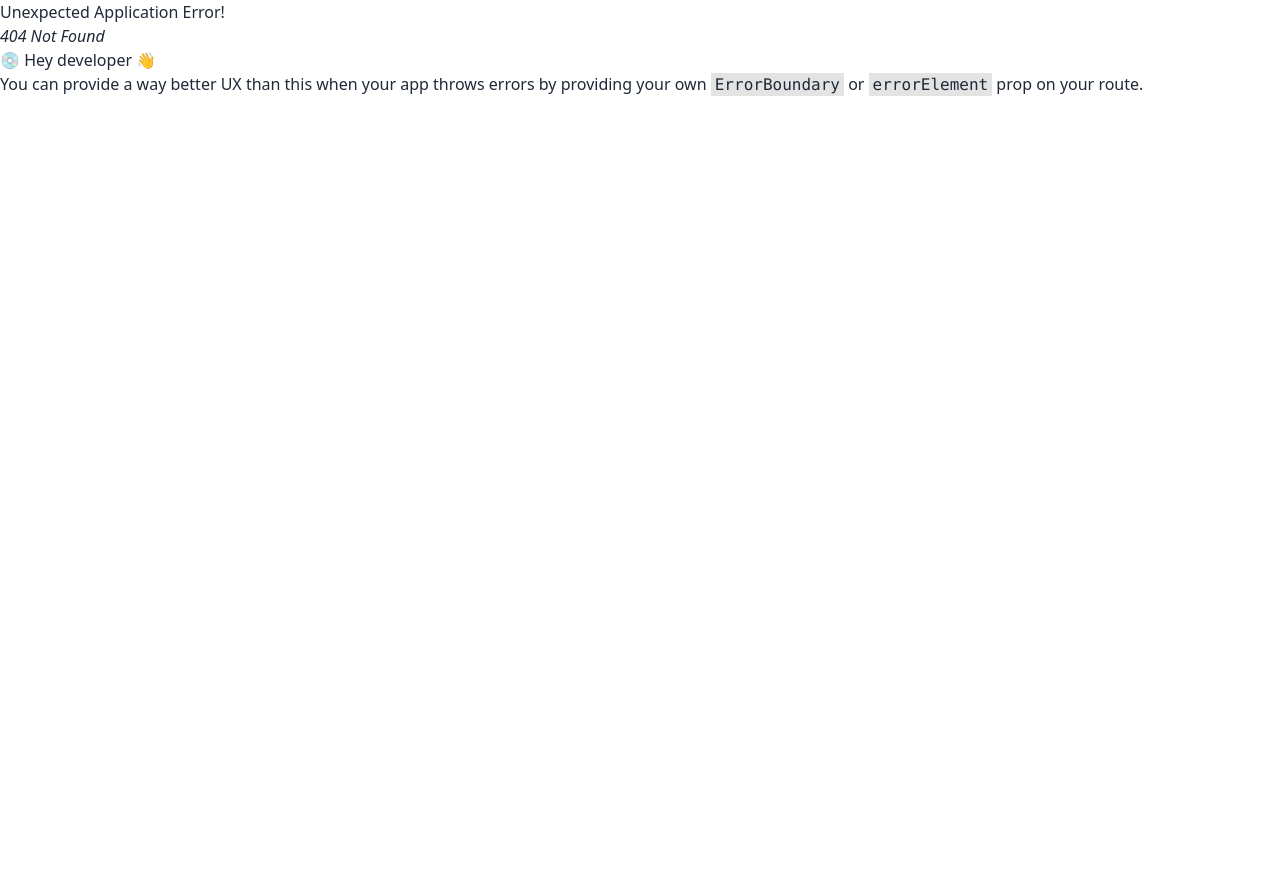
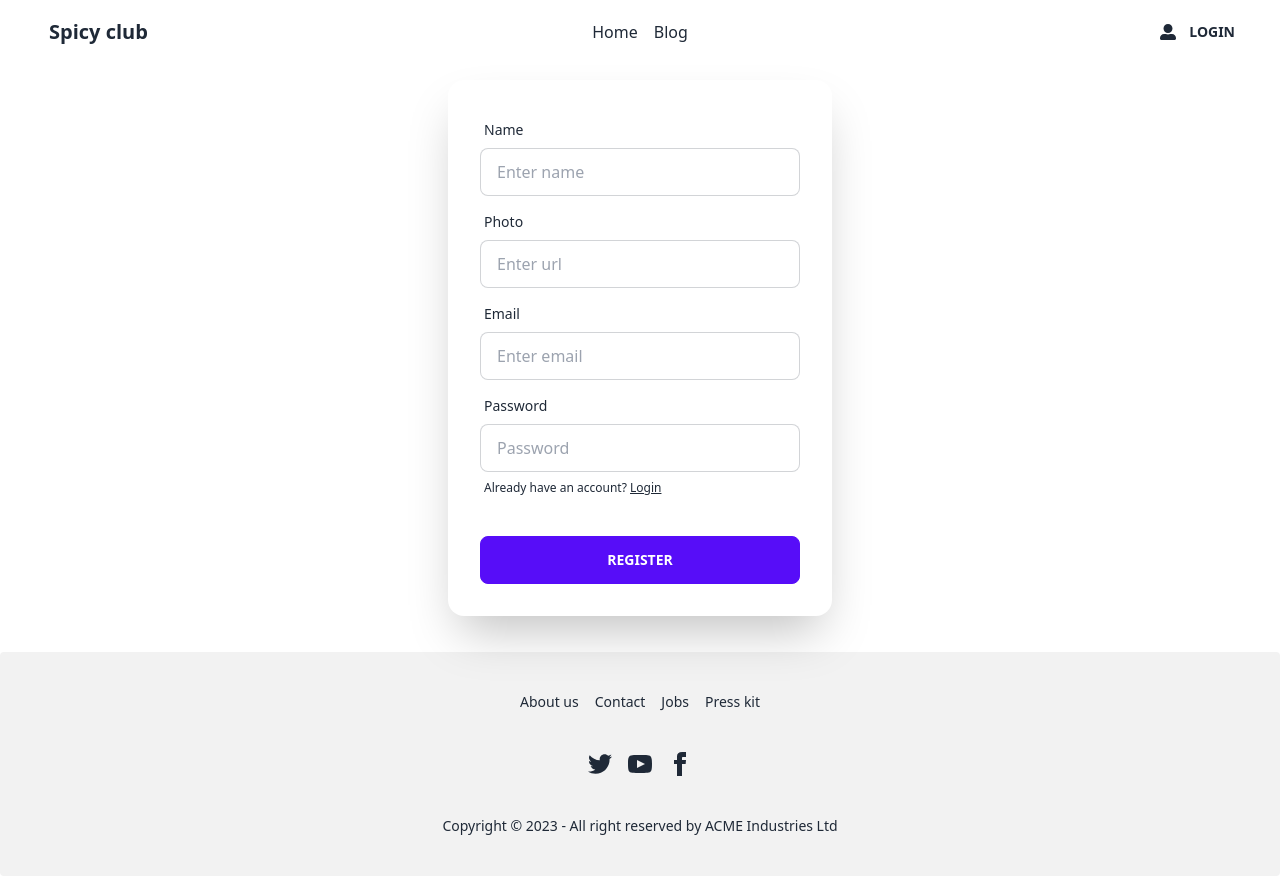
Before and after one commit to maksudur-pro/spicy-club-client, a React (Vite) app: page /register in a window 1280 px wide. Before the commit this address had no page. Before the commit the page ends 800 px from the top, so only its background shows below. Built offline with nearby package versions, Linux system fonts and the light colour scheme; no server answers.

Commit message:
added firebase signin signout

```diff
--- a/src/main.jsx
+++ b/src/main.jsx
@@ -4,9 +4,12 @@ import App from "./App.jsx";
 import "./index.css";
 import { RouterProvider } from "react-router-dom";
 import router from "./routes/routes.jsx";
+import AuthProvider from "./providers/AuthProvider.jsx";
 
 ReactDOM.createRoot(document.getElementById("root")).render(
   <React.StrictMode>
-    <RouterProvider router={router}></RouterProvider>
+    <AuthProvider>
+      <RouterProvider router={router}></RouterProvider>
+    </AuthProvider>
   </React.StrictMode>
 );
--- a/src/pages/ChefDetails/ChefDetails.jsx
+++ b/src/pages/ChefDetails/ChefDetails.jsx
@@ -20,7 +20,7 @@ const ChefDetails = () => {
     <div className="my-container">
       <div className="card lg:card-side bg-base-100 shadow-xl">
         <figure>
-          <img src={picture} alt="Album" />
+          <img src={picture} className="w-80 h-96" alt="Album" />
         </figure>
         <div className="card-body">
           <h2 className="card-title">{name}</h2>
--- a/src/pages/Home/Banner/Banner.jsx
+++ b/src/pages/Home/Banner/Banner.jsx
@@ -2,11 +2,8 @@ import React from "react";
 
 const Banner = () => {
   return (
-    <div className="lg:flex my-container lg:flex-row-reverse justify-center items-center p-7 mx-auto">
-      <img
-        src="https://i.ibb.co/H7s5rnR/P3-OLGJ1-copy-1.png"
-        className="rounded-lg"
-      />
+    <div className="lg:flex my-container justify-center items-center p-7 mx-auto">
+      <img src="https://pngimg.com/d/chef_PNG10.png" className="rounded-lg" />
       <div>
         <h1 className="text-5xl font-bold">Box Office News!</h1>
         <p className="py-6">
--- /dev/null
+++ b/src/pages/Login/Login/Login.jsx
@@ -0,0 +1,73 @@
+import React, { useContext } from "react";
+import { Link, useLocation, useNavigate } from "react-router-dom";
+import { AuthContext } from "../../../providers/AuthProvider";
+
+const Login = () => {
+  const { signIn } = useContext(AuthContext);
+  const navigate = useNavigate();
+  const location = useLocation();
+
+  const from = location.state?.from?.pathname || "/";
+
+  const handleLogin = (event) => {
+    event.preventDefault();
+    const form = event.target;
+    const email = form.email.value;
+    const password = form.password.value;
+    signIn(email, password)
+      .then((result) => {
+        const loggedIn = result.user;
+        console.log(loggedIn);
+        navigate(from, { replace: true });
+        form.reset();
+      })
+      .catch((error) => {
+        console.log(error.message);
+      });
+  };
+  return (
+    <div className="hero-content my-container flex-col">
+      <div className="card flex-shrink-0 w-full max-w-sm shadow-2xl bg-base-100">
+        <form onSubmit={handleLogin} className="card-body">
+          <div className="form-control">
+            <label className="label">
+              <span className="label-text">Email</span>
+            </label>
+            <input
+              type="email"
+              name="email"
+              required
+              placeholder="Enter email"
+              className="input input-bordered"
+            />
+          </div>
+          <div className="form-control">
+            <label className="label">
+              <span className="label-text">Password</span>
+            </label>
+            <input
+              type="password"
+              name="password"
+              required
+              placeholder="Password"
+              className="input input-bordered"
+            />
+            <label className="label">
+              <div className="label-text-alt">
+                Dont’t Have An Account ?{" "}
+                <Link className="link" to="/register">
+                  Register
+                </Link>
+              </div>
+            </label>
+          </div>
+          <div className="form-control mt-6">
+            <button className="btn btn-primary">Login</button>
+          </div>
+        </form>
+      </div>
+    </div>
+  );
+};
+
+export default Login;
--- /dev/null
+++ b/src/pages/Login/Register/Register.jsx
@@ -0,0 +1,112 @@
+import React, { useContext } from "react";
+import { Link } from "react-router-dom";
+import { AuthContext } from "../../../providers/AuthProvider";
+import { updateProfile } from "firebase/auth";
+
+const Register = () => {
+  const { createUser } = useContext(AuthContext);
+  const handleRegister = (event) => {
+    event.preventDefault();
+    const form = event.target;
+    const name = form.name.value;
+    const photo = form.photo.value;
+    const email = form.email.value;
+    const password = form.password.value;
+    // console.log(email, name, password, photo);
+    createUser(email, password)
+      .then((result) => {
+        const createdUser = result.user;
+        console.log(createdUser);
+        form.reset();
+        updateUserData(result.user, name, photo);
+      })
+      .catch((error) => {
+        console.log(error.message);
+      });
+  };
+
+  const updateUserData = (user, name, photo) => {
+    updateProfile(user, {
+      displayName: name,
+      photoURL: photo,
+    })
+      .then(() => {
+        console.log("updated profile");
+      })
+      .catch((error) => {
+        console.log(error.message);
+      });
+  };
+
+  return (
+    <div className="my-container">
+      <div className="hero-content flex-col">
+        <div className="card flex-shrink-0 w-full max-w-sm shadow-2xl bg-base-100">
+          <form onSubmit={handleRegister} className="card-body">
+            <div className="form-control">
+              <label className="label">
+                <span className="label-text">Name</span>
+              </label>
+              <input
+                type="text"
+                name="name"
+                required
+                placeholder="Enter name"
+                className="input input-bordered"
+              />
+            </div>
+            <div className="form-control">
+              <label className="label">
+                <span className="label-text">Photo</span>
+              </label>
+              <input
+                type="text"
+                name="photo"
+                required
+                placeholder="Enter url"
+                className="input input-bordered"
+              />
+            </div>
+            <div className="form-control">
+              <label className="label">
+                <span className="label-text">Email</span>
+              </label>
+              <input
+                type="email"
+                name="email"
+                required
+                placeholder="Enter email"
+                className="input input-bordered"
+              />
+            </div>
+            <div className="form-control">
+              <label className="label">
+                <span className="label-text">Password</span>
+              </label>
+              <input
+                type="password"
+                name="password"
+                required
+                placeholder="Password"
+                className="input input-bordered"
+              />
+              <label className="label">
+                <div className="label-text-alt">
+                  Already have an account?{" "}
+                  <Link className="link" to="/login">
+                    Login
+                  </Link>
+                </div>
+              </label>
+            </div>
+            <div className="form-control mt-6">
+              <button className="btn btn-primary">Register</button>
+            </div>
+          </form>
+        </div>
+      </div>
+    </div>
+  );
+};
+
+export default Register;
--- a/src/pages/shared/Header/Header.jsx
+++ b/src/pages/shared/Header/Header.jsx
@@ -1,8 +1,18 @@
-import React from "react";
+import React, { useContext } from "react";
 import { FaUserAlt } from "react-icons/fa";
 import { Link, NavLink } from "react-router-dom";
+import { AuthContext } from "../../../providers/AuthProvider";
 
 const Header = () => {
+  const { user, logOut } = useContext(AuthContext);
+
+  const handleLogout = () => {
+    logOut()
+      .then(() => {})
+      .catch((error) => {
+        console.log(error.message);
+      });
+  };
   return (
     <div className="navbar bg-base-100 my-container">
       <div className="navbar-start">
@@ -41,7 +51,7 @@ const Header = () => {
             </NavLink>
           </ul>
         </div>
-        <a className="btn btn-ghost normal-case text-xl">Spicy club</a>
+        <a className="btn btn-ghost normal-case text-xl ">Spicy club</a>
       </div>
       <div className="navbar-center hidden lg:flex">
         <ul className="menu menu-horizontal px-1 gap-4">
@@ -62,10 +72,25 @@ const Header = () => {
         </ul>
       </div>
       <div className="navbar-end">
-        <a href="">
+        {user ? (
+          <img
+            title={user?.displayName}
+            src={`${user?.photoURL}`}
+            className="w-10 h-10 rounded-full"
+            alt=""
+          />
+        ) : (
           <FaUserAlt></FaUserAlt>
-        </a>
-        <a>Login</a>
+        )}
+        {user ? (
+          <button onClick={handleLogout} className="btn btn-sm btn-ghost">
+            Logout
+          </button>
+        ) : (
+          <Link to="/login">
+            <button className="btn btn-sm btn-ghost">Login</button>
+          </Link>
+        )}
       </div>
     </div>
   );
--- /dev/null
+++ b/src/providers/AuthProvider.jsx
@@ -0,0 +1,58 @@
+import React, { createContext, useEffect, useState } from "react";
+import {
+  createUserWithEmailAndPassword,
+  getAuth,
+  onAuthStateChanged,
+  signInWithEmailAndPassword,
+  signOut,
+  updateProfile,
+} from "firebase/auth";
+import app from "../firebase/firebase.config";
+
+export const AuthContext = createContext(null);
+const auth = getAuth(app);
+
+const AuthProvider = ({ children }) => {
+  const [user, setUser] = useState(null);
+  const [loading, setLoading] = useState(true);
+
+  const createUser = (email, password) => {
+    setLoading(true);
+    return createUserWithEmailAndPassword(auth, email, password);
+  };
+
+  const signIn = (email, password) => {
+    setLoading(true);
+    return signInWithEmailAndPassword(auth, email, password);
+  };
+
+  const logOut = () => {
+    setLoading(true);
+    return signOut(auth);
+  };
+
+  useEffect(() => {
+    const unsubscribe = onAuthStateChanged(auth, (loggedUser) => {
+      console.log(loggedUser);
+      setUser(loggedUser);
+      setLoading(false);
+    });
+
+    return () => {
+      unsubscribe();
+    };
+  }, []);
+
+  const authInfo = {
+    user,
+    loading,
+    createUser,
+    signIn,
+    logOut,
+  };
+  return (
+    <AuthContext.Provider value={authInfo}>{children}</AuthContext.Provider>
+  );
+};
+
+export default AuthProvider;
```
Also changed, not shown: src/routes/routes.jsx (+10 -0 lines).
